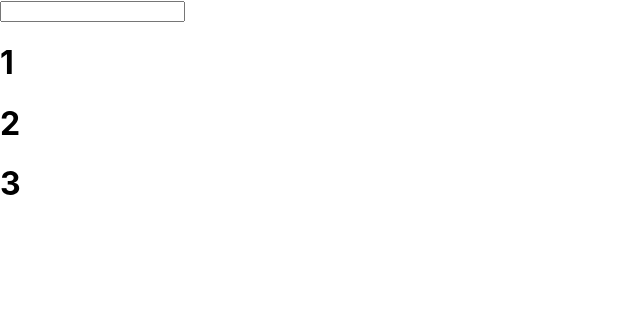
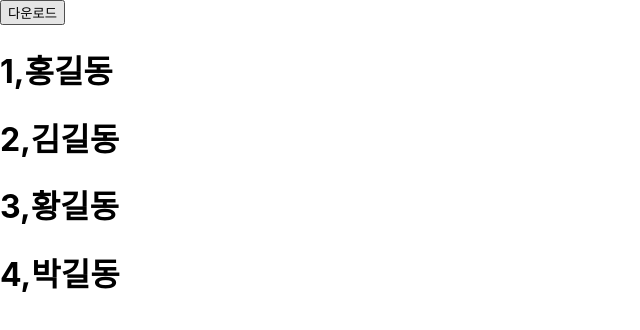
Before and after one commit to cms02/react-basic, a React (Create React App) app: page / in a window 1280 px wide. Shown: the top 330 px of the page, without its empty margins (0-640 px from the left). Built offline with nearby package versions, Linux system fonts and the light colour scheme.

Commit message:
concat, filter, map, slice, spread, useState

```diff
--- a/src/App.js
+++ b/src/App.js
@@ -1,3 +1,4 @@
+import { useState } from 'react';
 import './App.css';
 
 //0. React엔진 - 데이터변경감지에서 UI그려주는 엔진!
@@ -14,16 +15,43 @@
 // - 라이브러리 사용(부트스트랩, component-styled)
 
 function App() {
-  let list = [1, 2, 3];
+  console.log('App 실행됨');
 
-  let number = 1;
+  const [num, setNum] = useState(5);
 
+  let sample = [
+    { id: 1, name: '홍길동' },
+    { id: 2, name: '김길동' },
+    { id: 3, name: '황길동' },
+    { id: 4, name: '박길동' },
+  ];
+
+  //다운로드 받음
+  const [users, setUsers] = useState(sample); //레퍼런스 변경되어야 동장!!
+  const download = () => {
+    //fetch().then().then();
+    //기존 데이터 세팅
+
+    //기존 데이터 세팅
+    // sample.push({ id: 5, name: '조자룡' });
+    // console.log(sample);
+    // setUsers(sample);
+
+    // const a = sample.concat({ id: 5, name: '조자룡' });
+    console.log(sample);
+    setUsers([...sample, { id: num, name: '조자룡' }]);
+    setNum(num + 1);
+  };
+
+  //랜더링 시점 = 상태값 변경
   return (
     <div>
-      <input type="text" />
       <div>
-        {list.map((n) => (
-          <h1>{n}</h1>
+        <button onClick={download}>다운로드</button>
+        {users.map((u) => (
+          <h1>
+            {u.id},{u.name}
+          </h1>
         ))}
       </div>
     </div>
```
Also changed, not shown: src/Sub.js (added, +12 -0 lines).
